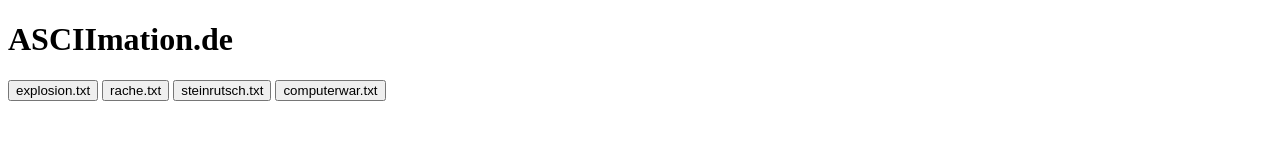
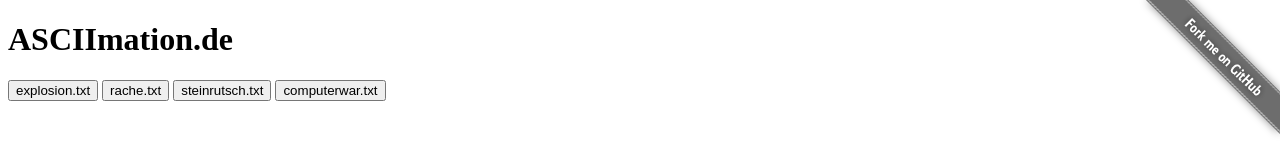
Before and after one commit to vog/asciimation, a plain HTML site: page index.html in a window 1280 px wide. Shown: the top 166 px of the page. Drawn offline with Linux system fonts and the light colour scheme.

Commit message:
Add "Fork me on GitHub" ribbon

```diff
--- a/index.html
+++ b/index.html
@@ -34,6 +34,12 @@
                 height: 15em;
                 border: solid 1px #777;
             }
+            .ribbon {
+                position: absolute;
+                top: 0;
+                right: 0;
+                border: none;
+            }
         </style>
     </head>
     <body>
@@ -46,5 +52,9 @@
         </p>
         <pre id="animation"></pre>
         <iframe id="source" src="about:blank"></iframe>
+        <a href="https://github.com/vog/asciimation" target="_blank">
+            <!-- https://s3.amazonaws.com/github/ribbons/forkme_right_gray_6d6d6d.png -->
+            <img class="ribbon" src="index-forkme.png" alt="Fork me on GitHub">
+        </a>
     </body>
 </html>
```
Also changed, not shown: index-forkme.png (added).
